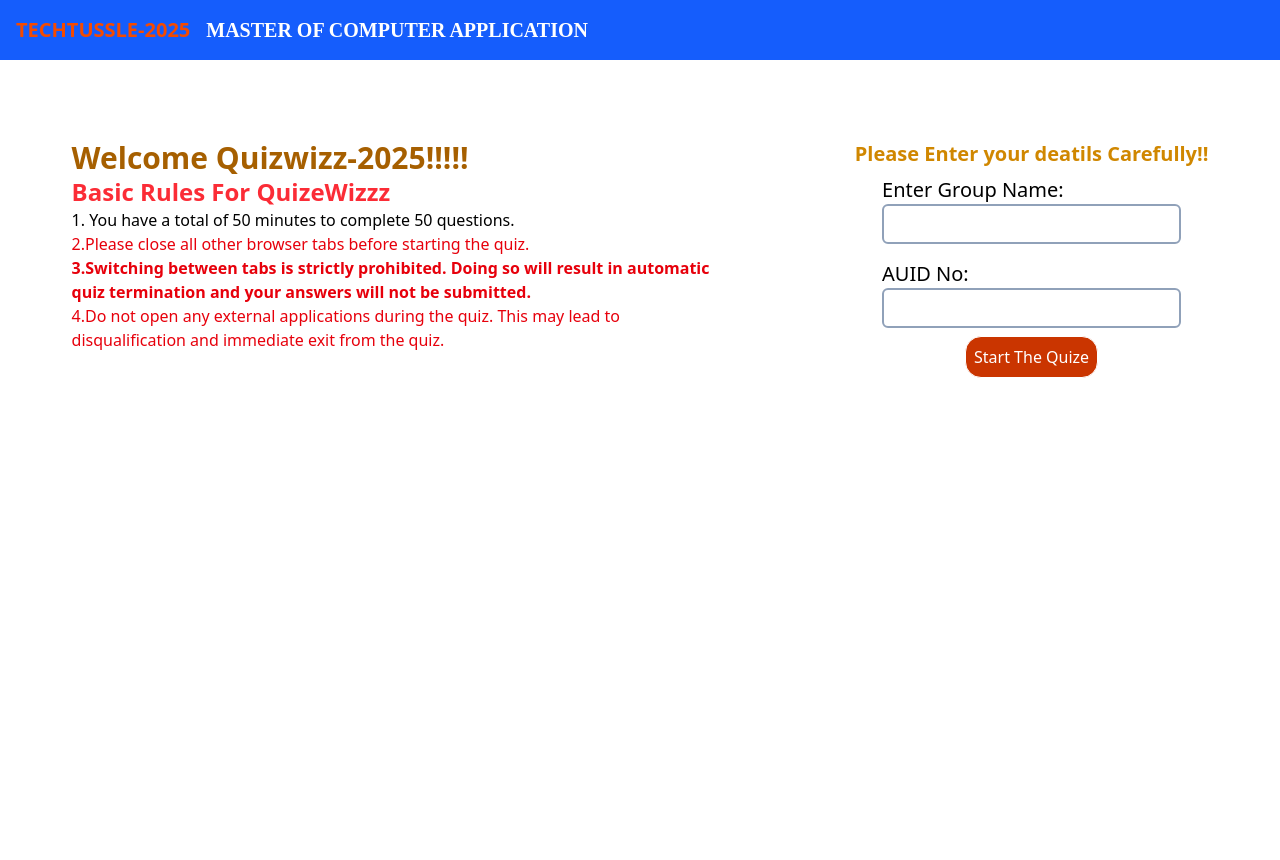
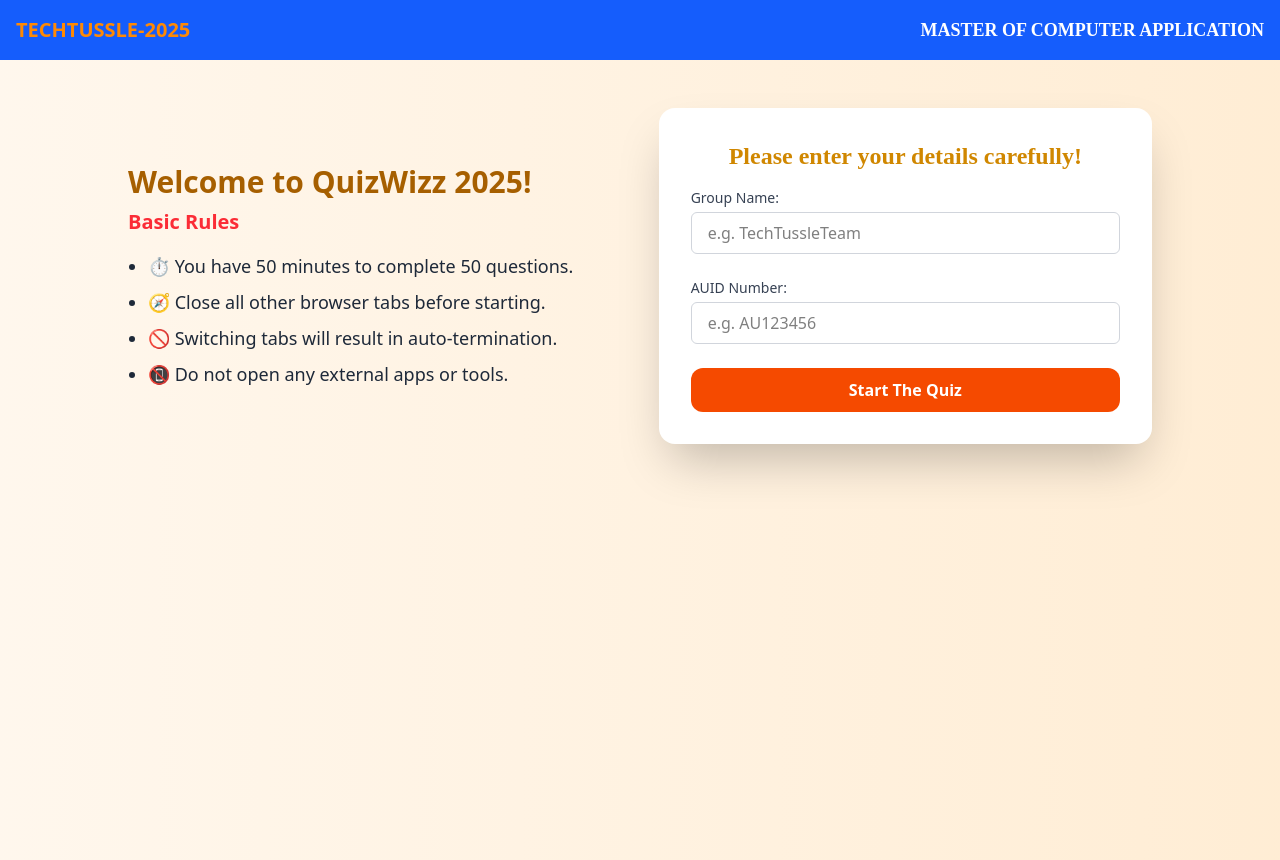
Before and after one commit to maheshkhatri2058/SigmaQuizeHost, a React (Vite) app: page /login in a window 1280 px wide. Before the commit the page ends 800 px from the top, so only its background shows below. Built offline with nearby package versions, Linux system fonts and the light colour scheme.

Commit message:
new files are added

```diff
--- a/src/UI/Login.jsx
+++ b/src/UI/Login.jsx
@@ -1,11 +1,7 @@
-import React from 'react'
-import { useContext,useState } from 'react';
-import Navbar from './Navbar'
-import { Link } from 'react-router-dom';
-import { useNavigate ,} from 'react-router-dom';
+import React, { useContext, useState } from 'react';
+import Navbar from './Navbar';
+import { useNavigate } from 'react-router-dom';
 import UserContext from "../userContext";
-
-
 
 const Login = () => {
   const navigate = useNavigate();
@@ -13,140 +9,75 @@ const Login = () => {
   const [Username, setUsername] = useState("");
   const [AUID, setAUID] = useState("");
 
-    function getinfo(e)
-    {
-
+  const getinfo = (e) => {
     e.preventDefault();
-        setUser((prev) => ({ ...prev, Username, AUID }))
+    setUser((prev) => ({ ...prev, Username, AUID }));
     navigate("/quize");
-
-    }
+  };
 
   return (
     <div>
-    <Navbar/>
-    <section className='flex justify-around align-middle py-20 h-[550px] '>
-    <div className='w-[50%]'>
+      <Navbar />
+      <section className="min-h-screen bg-gradient-to-r from-orange-50 to-orange-100 px-4 py-12">
+        <div className="max-w-5xl mx-auto flex flex-col-reverse lg:flex-row gap-10 items-center">
 
-      <h2 className='text-3xl font-bold text-yellow-700'> Welcome Quizwizz-2025!!!!!</h2>
-      <p className='text-2xl font-semibold text-red-500'>
-      Basic Rules For QuizeWizzz
-      </p>
-     <h2>1. You have a total of 50 minutes to complete 50 questions.</h2>
-     <h2 className='text-red-600'>
-2.Please close all other browser tabs before starting the quiz.
+          {/* Left Side - Instructions */}
+          <div className="w-full lg:w-1/2">
+            <h2 className="text-3xl font-bold text-yellow-700 mb-2">Welcome to QuizWizz 2025!</h2>
+            <p className="text-xl font-semibold text-red-500 mb-4">Basic Rules</p>
+            <ul className="text-base sm:text-lg text-gray-800 list-disc pl-5 space-y-2">
+              <li>⏱ You have 50 minutes to complete 50 questions.</li>
+              <li>🧭 Close all other browser tabs before starting.</li>
+              <li>🚫 Switching tabs will result in auto-termination.</li>
+              <li>📵 Do not open any external apps or tools.</li>
+            </ul>
+          </div>
 
+          {/* Right Side - Form */}
+          <div className="w-full lg:w-1/2 bg-white shadow-2xl rounded-2xl p-8">
+            <h2 className="text-xl sm:text-2xl text-yellow-600 font-[cursive] font-semibold mb-4 text-center">
+              Please enter your details carefully!
             </h2>
-     <h2 className='text-red-600 font-semibold'>
-3.Switching between tabs is strictly prohibited. Doing so will result in automatic quiz termination and your answers will not be submitted.
-
-     </h2>
-     <h2 className='text-red-600'>
-4.Do not open any external applications during the quiz. This may lead to disqualification and immediate exit from the quiz.
-
-     </h2>
-
-
-
+            <form onSubmit={getinfo} className="space-y-6">
+              <div>
+                <label className="block text-sm font-medium text-gray-700 mb-1">
+                  Group Name:
+                </label>
+                <input
+                  type="text"
+                  name="username"
+                  onChange={(e) => setUsername(e.target.value)}
+                  required
+                  placeholder="e.g. TechTussleTeam"
+                  className="w-full border border-gray-300 rounded-md px-4 py-2 focus:outline-none focus:ring-2 focus:ring-orange-400"
+                />
+              </div>
+              <div>
+                <label className="block text-sm font-medium text-gray-700 mb-1">
+                  AUID Number:
+                </label>
+                <input
+                  type="text"
+                  name="auid"
+                  onChange={(e) => setAUID(e.target.value)}
+                  required
+                  placeholder="e.g. AU123456"
+                  className="w-full border border-gray-300 rounded-md px-4 py-2 focus:outline-none focus:ring-2 focus:ring-orange-400"
+                />
+              </div>
+              <button
+                type="submit"
+                className="w-full bg-orange-600 hover:bg-orange-700 text-white font-semibold py-2.5 rounded-xl transition duration-300"
+              >
+                Start The Quiz
+              </button>
+            </form>
+          </div>
 
         </div>
-    <div>
-    <h2 className='text-[cursive] text-yellow-600 text-xl font-semibold'>Please Enter your deatils Carefully!!</h2>
-     <form className='flex flex-col justify-center align-middle items-center' onSubmit={getinfo}>
+      </section>
+    </div>
+  );
+};
 
-            <div className='p-2'>
-            <label className='text-xl font-extralight '>Enter Group Name:</label><br></br>
-            <input
-            type="text" name="username"
-            onChange={(e) => setUsername(e.target.value)}
-            required className='border-2  border-slate-400 border-solid rounded-md p-1.5 px-8'   />
-            </div>
-            <div className='p-2'>
-            <label  className='text-xl font-extralight'>AUID No:</label><br></br>
-            <input type="text" name="auid"
-            onChange={(e) => setAUID(e.target.value)}
-             required  className='border-2  border-slate-400 border-solid rounded-md p-1.5 px-8'/>
-            <br />
-            </div>
-            <button type="submit"  className='border-[1px] rounded-2xl border-solid border-white bg-orange-700 p-2 text-white'>
-            Start The Quize
-            </button>
-        </form>
-
-    </div>
-
-
-    </section>
-
-    </div>
-  )
-}
-
-export default Login
-// import React, { useContext, useState } from 'react';
-// import Navbar from './Navbar';
-// import { useNavigate } from 'react-router-dom';
-// import UserContext from '../userContext';
-
-// const Login = () => {
-//   const navigate = useNavigate();
-//   const { setUser } = useContext(UserContext);
-//   const [Username, setUsername] = useState('');
-//   const [AUID, setAUID] = useState('');
-
-//   function getinfo(e) {
-//     e.preventDefault();
-//     setUser((prev) => ({ ...prev, Username, AUID }));
-//     navigate('/quize');
-//   }
-
-//   return (
-//     <>
-//       <Navbar />
-//       <section className="min-h-screen bg-gradient-to-r from-orange-50 to-orange-100 flex items-center justify-center p-4">
-//         <div className="w-full max-w-md bg-white shadow-2xl rounded-3xl p-8 sm:p-10">
-//           <div className="text-center mb-6">
-//             <h2 className="text-3xl font-bold text-orange-600">Best of Luck!!</h2>
-//             <p className="text-gray-600 mt-1 text-sm">Please fill your details carefully</p>
-//           </div>
-//           <form onSubmit={getinfo} className="space-y-6">
-//             <div>
-//               <label className="block text-gray-700 text-sm sm:text-base font-medium mb-1">
-//                 Enter Your Name:
-//               </label>
-//               <input
-//                 type="text"
-//                 name="username"
-//                 onChange={(e) => setUsername(e.target.value)}
-//                 required
-//                 placeholder="Ishow Speed"
-//                 className="w-full border border-gray-300 rounded-lg px-4 py-2 focus:outline-none focus:ring-2 focus:ring-orange-400"
-//               />
-//             </div>
-//             <div>
-//               <label className="block text-gray-700 text-sm sm:text-base font-medium mb-1">
-//                 AUID No:
-//               </label>
-//               <input
-//                 type="text"
-//                 name="auid"
-//                 onChange={(e) => setAUID(e.target.value)}
-//                 required
-//                 placeholder="AU123456"
-//                 className="w-full border border-gray-300 rounded-lg px-4 py-2 focus:outline-none focus:ring-2 focus:ring-orange-400"
-//               />
-//             </div>
-//             <button
-//               type="submit"
-//               className="w-full bg-orange-600 hover:bg-orange-700 text-white font-semibold py-2.5 rounded-xl transition duration-300"
-//             >
-//             Start The Quiz
-//             </button>
-//           </form>
-//         </div>
-//       </section>
-//     </>
-//   );
-// };
-
-// export default Login;
+export default Login;
--- a/src/UI/Navbar.jsx
+++ b/src/UI/Navbar.jsx
@@ -1,14 +1,16 @@
-import React from 'react'
+import React from 'react';
+
 const Navbar = () => {
   return (
-    <div className='bg-blue-600 text-xl text-white p-2'>
-    <div className="flex">
-        <h2 className='p-2 text-orange-600 font-bold'>TECHTUSSLE-2025</h2>
-       <h2 className='p-2 mask-r-from-neutral-450 text-white font-bold font-[cursive]'>MASTER OF COMPUTER APPLICATION</h2>
+    <div className="bg-blue-600 text-white p-4">
+      <div className="max-w-7xl mx-auto flex flex-col sm:flex-row items-center justify-between space-y-2 sm:space-y-0">
+        <h2 className="text-xl font-bold text-orange-400">TECHTUSSLE-2025</h2>
+        <h2 className="text-base sm:text-lg text-white font-bold font-[cursive] text-center sm:text-right">
+          MASTER OF COMPUTER APPLICATION
+        </h2>
+      </div>
     </div>
+  );
+};
 
-    </div>
-  )
-}
-
-export default Navbar
+export default Navbar;
```
Also changed, not shown: src/UI/Quize.jsx (+23 -35 lines). Lines whose indentation alone changed are shown as unchanged.
